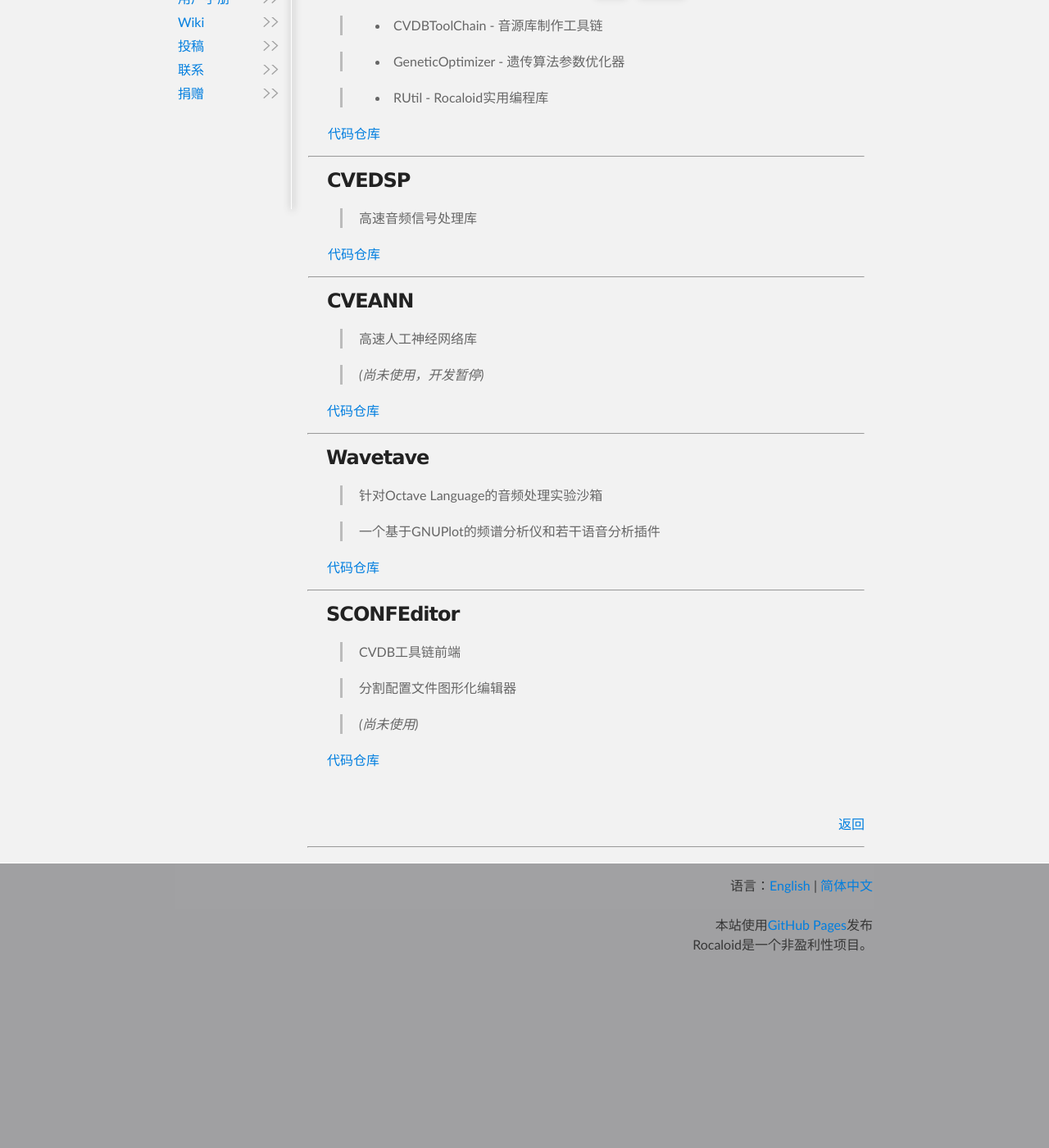
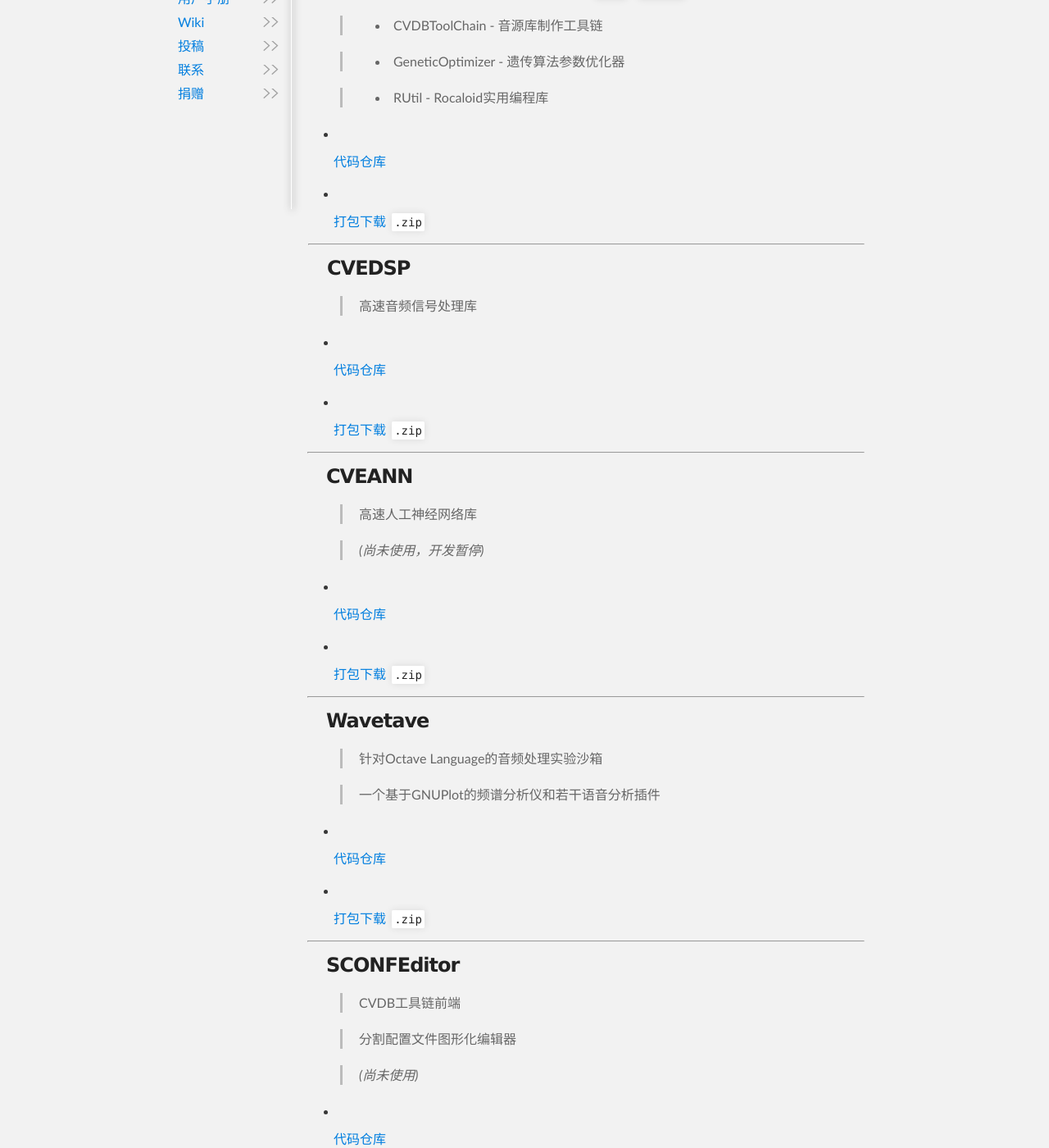
Before and after one commit to Rocaloid/Rocaloid.github.io, a Jekyll site: the page built from _posts/download/zh/2014-01-12-rocaloid3-component-source.markdown, in a window 1280 px wide and 1400 px high, scrolled down 286 px. Shown: the whole window at 82% size. Built offline with Jekyll 4.4.1, drawn with Linux system fonts in a browser that asks for light colours; Markdown is read by kramdown in place of the engine named in the settings; comment, search, counter and statistics services are not loaded; before the commit the page ends 1450 px from its top, so only the background shows below that.

Commit message:
zh-cn source of the website itself

```diff
--- a/_posts/download/zh/2014-01-12-rocaloid3-component-source.markdown
+++ b/_posts/download/zh/2014-01-12-rocaloid3-component-source.markdown
@@ -18,7 +18,9 @@
 
 > * RUtil - Rocaloid实用编程库
 
-&emsp;&emsp;[代码仓库](https://github.com/Sleepwalking/Rocaloid)
+* &emsp;[代码仓库](https://github.com/Sleepwalking/Rocaloid)
+
+* &emsp;[打包下载](https://github.com/Sleepwalking/Rocaloid/archive/CurrentBranch.zip) `.zip`
 
 ---
 
@@ -26,7 +28,9 @@
 
 > 高速音频信号处理库
 
-&emsp;&emsp;[代码仓库](https://github.com/Sleepwalking/CVEDSP)
+* &emsp;[代码仓库](https://github.com/Sleepwalking/CVEDSP)
+
+* &emsp;[打包下载](https://github.com/Sleepwalking/CVEDSP/archive/master.zip) `.zip`
 
 ---
 
@@ -36,7 +40,9 @@
 
 > *(尚未使用，开发暂停)*
 
-&emsp;&emsp;[代码仓库](https://github.com/Sleepwalking/CVEANN)
+* &emsp;[代码仓库](https://github.com/Sleepwalking/CVEANN)
+
+* &emsp;[打包下载](https://github.com/Sleepwalking/CVEANN/archive/master.zip) `.zip`
 
 ---
 
@@ -46,7 +52,9 @@
 
 > 一个基于GNUPlot的频谱分析仪和若干语音分析插件
 
-&emsp;&emsp;[代码仓库](https://github.com/Rocaloid/Wavetave)
+* &emsp;[代码仓库](https://github.com/Rocaloid/Wavetave)
+
+* &emsp;[打包下载](https://github.com/Rocaloid/Wavetave/archive/master.zip) `.zip`
 
 ---
 
@@ -58,7 +66,9 @@
 
 > *(尚未使用)*
 
-&emsp;&emsp;[代码仓库](https://github.com/Rocaloid/SCONFEditor)
+* &emsp;[代码仓库](https://github.com/Rocaloid/SCONFEditor)
+
+* &emsp;[打包下载](https://github.com/Rocaloid/SCONFEditor/archive/master.zip) `.zip`
 
 <br />
 
```
Also changed, not shown: _posts/download/zh/2014-01-12-rocaloid-old-source.markdown (+12 -4 lines), sub/zh/download.md (+8 -0 lines).
